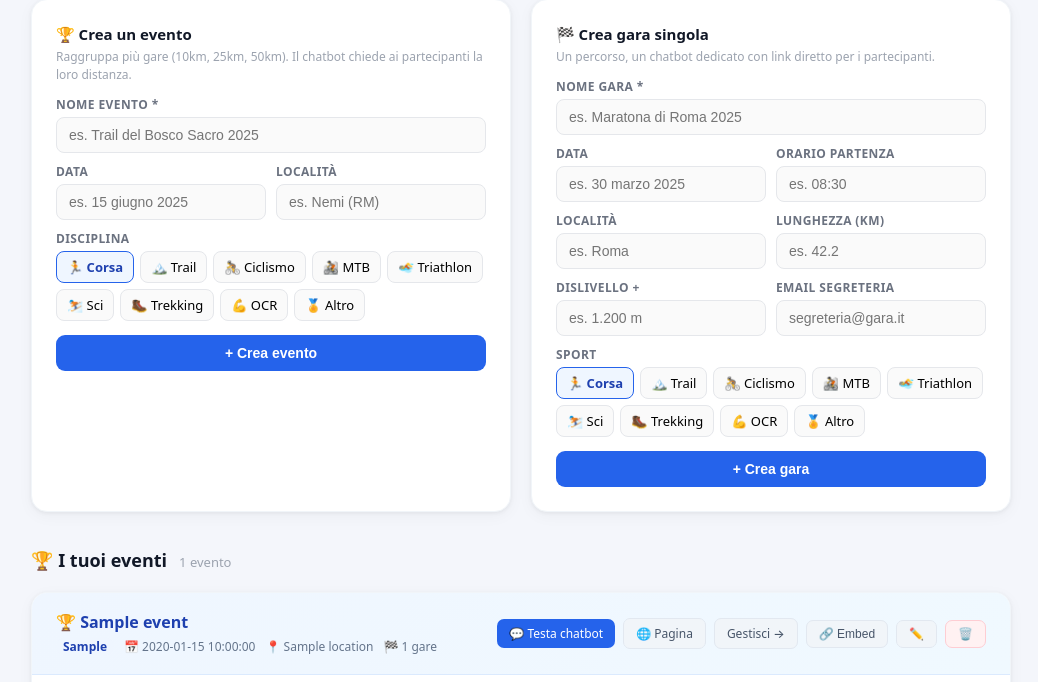
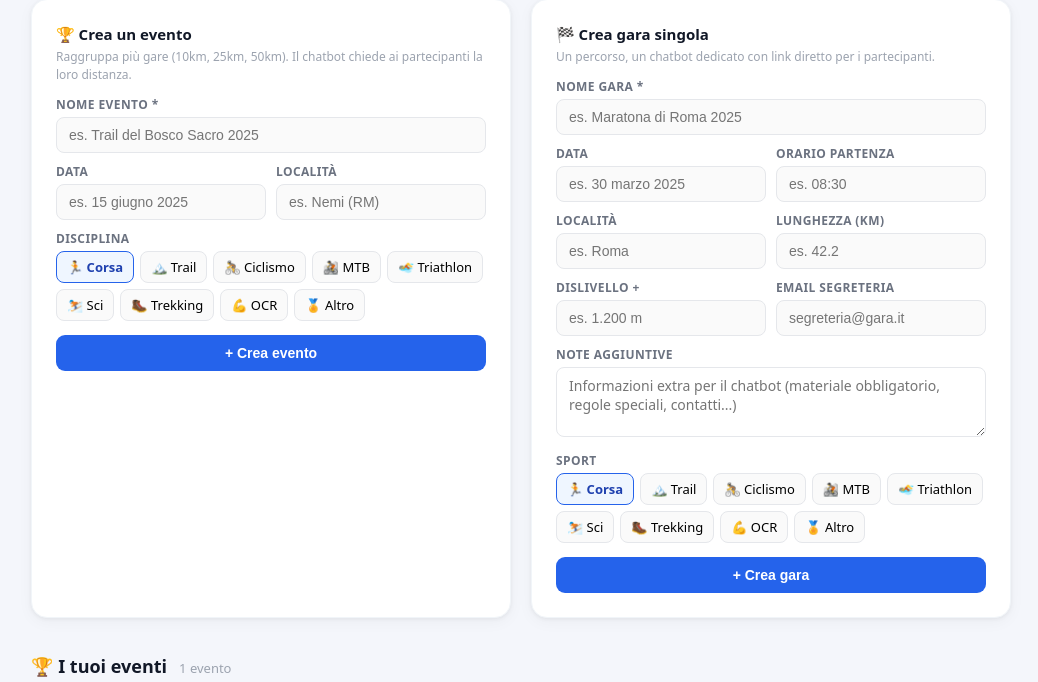
Before and after one commit to giacomonalesso93-maker/racebot-backend, a Python web app: template templates/dashboard.html in a window 1280 px wide. Shown: the part 258-940 px from the top of the page, without its empty margins (119-1157 px from the left). Run offline with Jinja, Linux system fonts and the light colour scheme; the template is opened without the code that fills it: most values are stand-ins (such as "Sample title", 1, 10 or a date in 2020).

Commit message:
Campo note gara, quick replies, benvenuto con info gara

```diff
--- a/templates/dashboard.html
+++ b/templates/dashboard.html
@@ -477,6 +477,10 @@
               <input type="email" name="secretary_email" placeholder="segreteria@gara.it">
             </div>
           </div>
+          <div>
+            <label>Note aggiuntive</label>
+            <textarea name="notes" placeholder="Informazioni extra per il chatbot (materiale obbligatorio, regole speciali, contatti...)" style="width:100%;padding:8px 12px;border:1px solid #e5e7eb;border-radius:8px;font-size:14px;resize:vertical;min-height:70px;font-family:inherit;"></textarea>
+          </div>
           <label>Sport</label>
           <input type="hidden" name="sport_type" id="sport-type-val" value="running">
           <div class="sport-picker" id="sport-picker">
@@ -639,7 +643,7 @@
             </form>
             <button type="button" class="btn btn-gray" onclick="openTextReg('{{ race.id }}', '')">📝 Inserisci testo</button>
           {% endif %}
-          <button class="btn btn-gray" onclick="openEditRace('{{ race.id }}', '{{ race.name|replace("'", "\\'") }}', '{{ race.date or "" }}', '{{ race.location or "" }}', '{{ race.elevation_gain or "" }}', '{{ race.secretary_email or "" }}', '{{ race.length_km or "" }}', '{{ race.start_time or "" }}')">✏️</button>
+          <button class="btn btn-gray" onclick="openEditRace('{{ race.id }}', '{{ race.name|replace("'", "\\'") }}', '{{ race.date or "" }}', '{{ race.location or "" }}', '{{ race.elevation_gain or "" }}', '{{ race.secretary_email or "" }}', '{{ race.length_km or "" }}', '{{ race.start_time or "" }}', '{{ race.sport_type or "running" }}', '{{ race.notes|replace("'", "\\'") if race.notes else "" }}')">✏️</button>
           <form method="POST" action="/api/races/{{ race.id }}/delete" class="inline">
             <button type="button" class="btn btn-red" onclick="confirmDelete('Elimina gara', 'Vuoi eliminare <strong>{{ race.name }}</strong>?', this.form)">🗑️</button>
           </form>
@@ -783,7 +787,7 @@
       document.getElementById(hiddenId).value = el.dataset.val;
     }
 
-    function openEditRace(id, name, date, location, elevation, email, lengthKm, startTime, sportType) {
+    function openEditRace(id, name, date, location, elevation, email, lengthKm, startTime, sportType, notes) {
       document.getElementById("edit-title").textContent = "✏️ Modifica gara";
       document.getElementById("edit-form").action = `/api/races/${id}/edit`;
       const sportPicker = SPORTS.map(s =>
@@ -804,6 +808,8 @@
           <div><label>Dislivello +</label><input type="text" name="elevation_gain" value="${elevation}" placeholder="es. 1.200 m"></div>
           <div><label>Email segreteria</label><input type="email" name="secretary_email" value="${email}"></div>
         </div>
+        <label>Note aggiuntive</label>
+        <textarea name="notes" placeholder="Informazioni extra per il chatbot..." style="width:100%;padding:8px 12px;border:1px solid #e5e7eb;border-radius:8px;font-size:14px;resize:vertical;min-height:70px;font-family:inherit;">${notes||''}</textarea>
         <label>Sport</label>
         <input type="hidden" name="sport_type" id="edit-sport-val" value="${sportType||'running'}">
         <div class="sport-picker">${sportPicker}</div>
```
